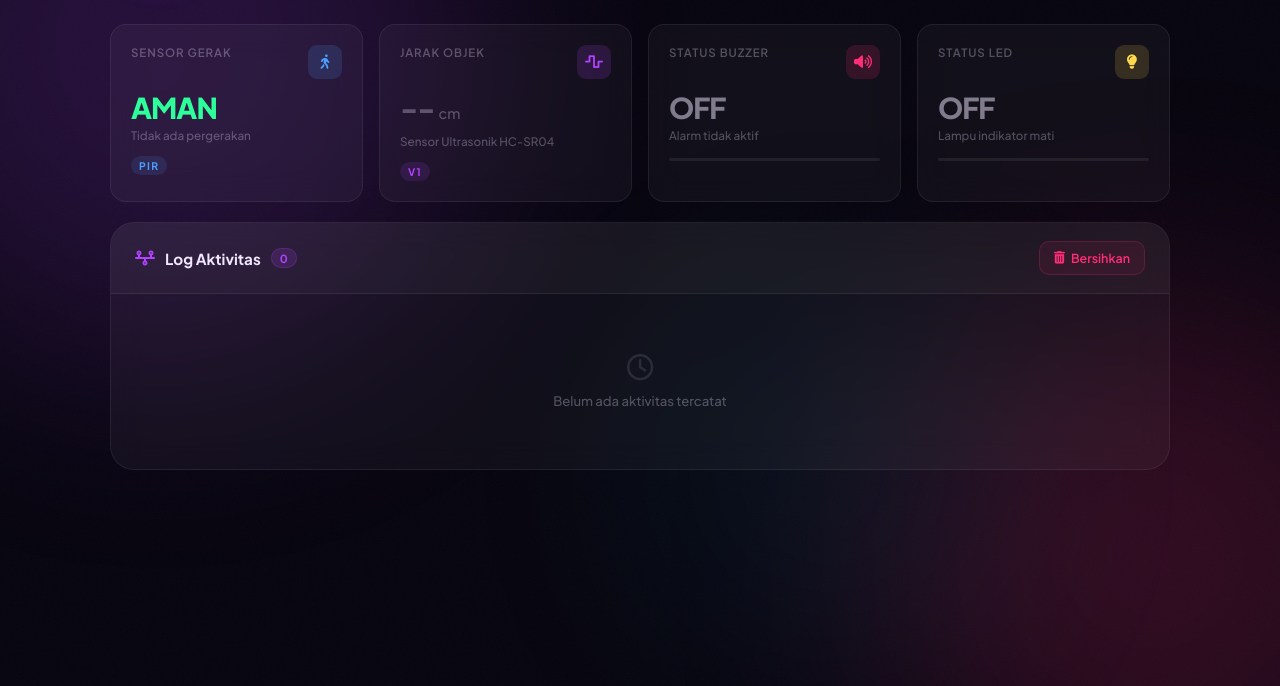
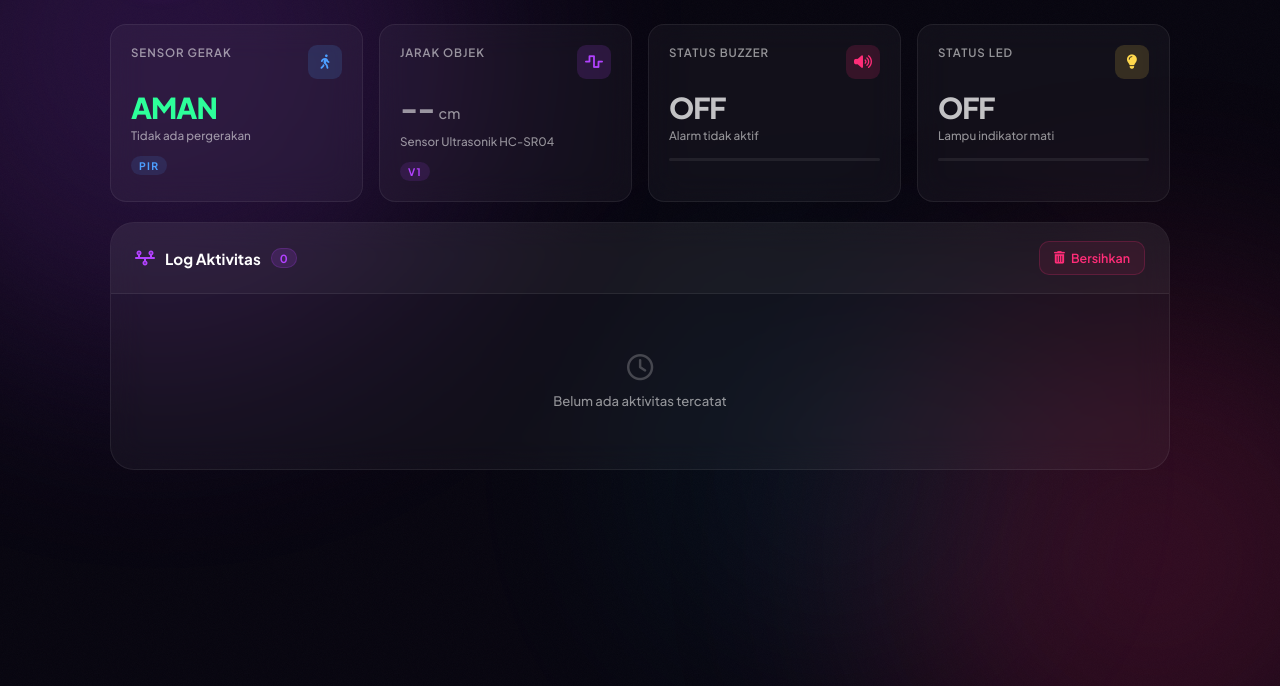
Before and after one commit to izulhaq27/Smart-Bird-Repeller, a plain HTML site: page index.html in a window 1280 px wide. Shown: the part 114-800 px from the top of the page. Drawn offline with Linux system fonts and the light colour scheme; no server answers.

Commit message:
Update font colors for better contrast

```diff
--- a/css/style.css
+++ b/css/style.css
@@ -23,9 +23,9 @@
     --blue:    #4d9fff;
     --green:   #2dff9a;
 
-    --text-primary:   #f0e8ff;
-    --text-secondary: rgba(240, 232, 255, 0.5);
-    --text-muted:     rgba(240, 232, 255, 0.3);
+    --text-primary:   #ffffff;
+    --text-secondary: rgba(255, 255, 255, 0.75);
+    --text-muted:     rgba(255, 255, 255, 0.55);
 
     --font: 'Plus Jakarta Sans', sans-serif;
     --radius-sm: 10px;
```
